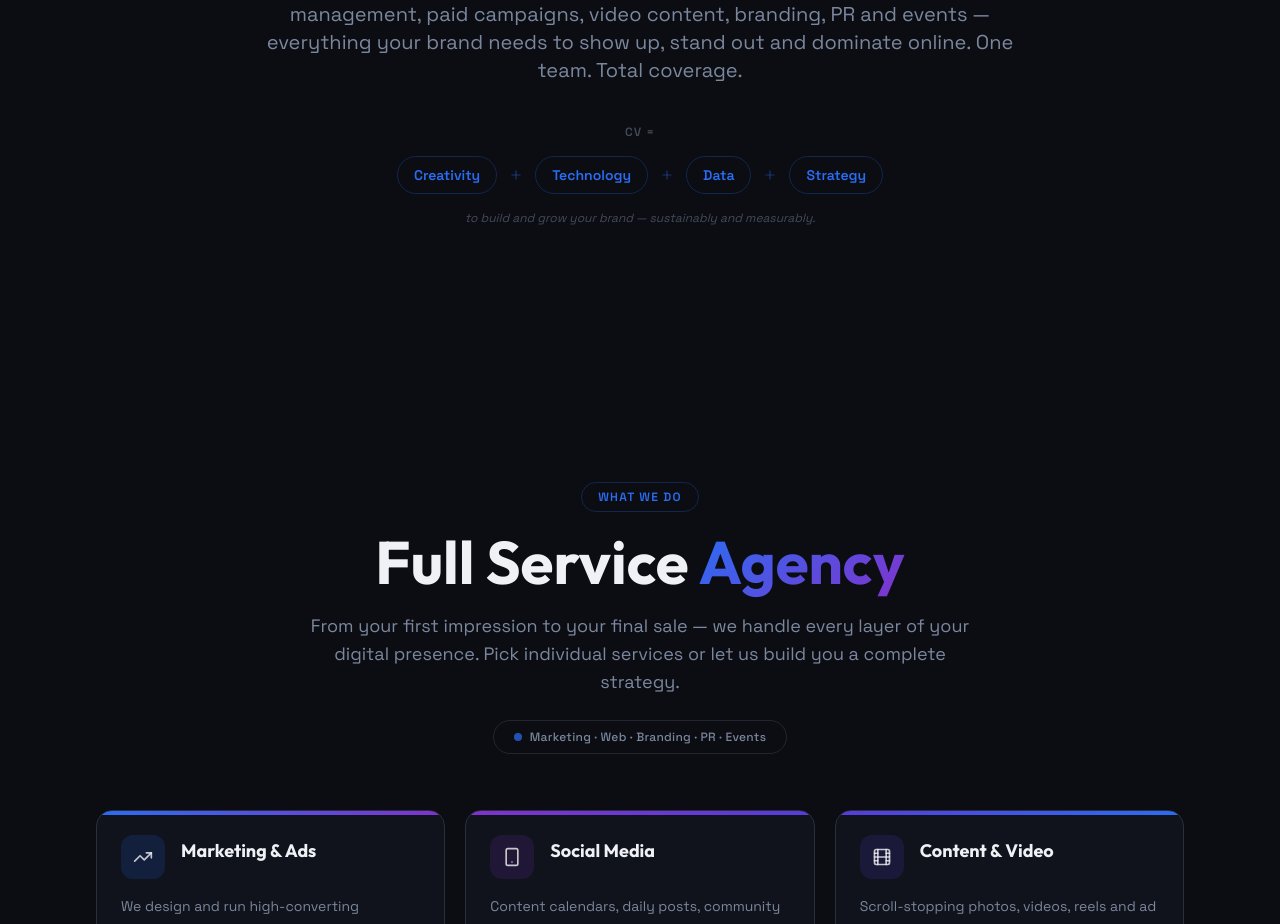
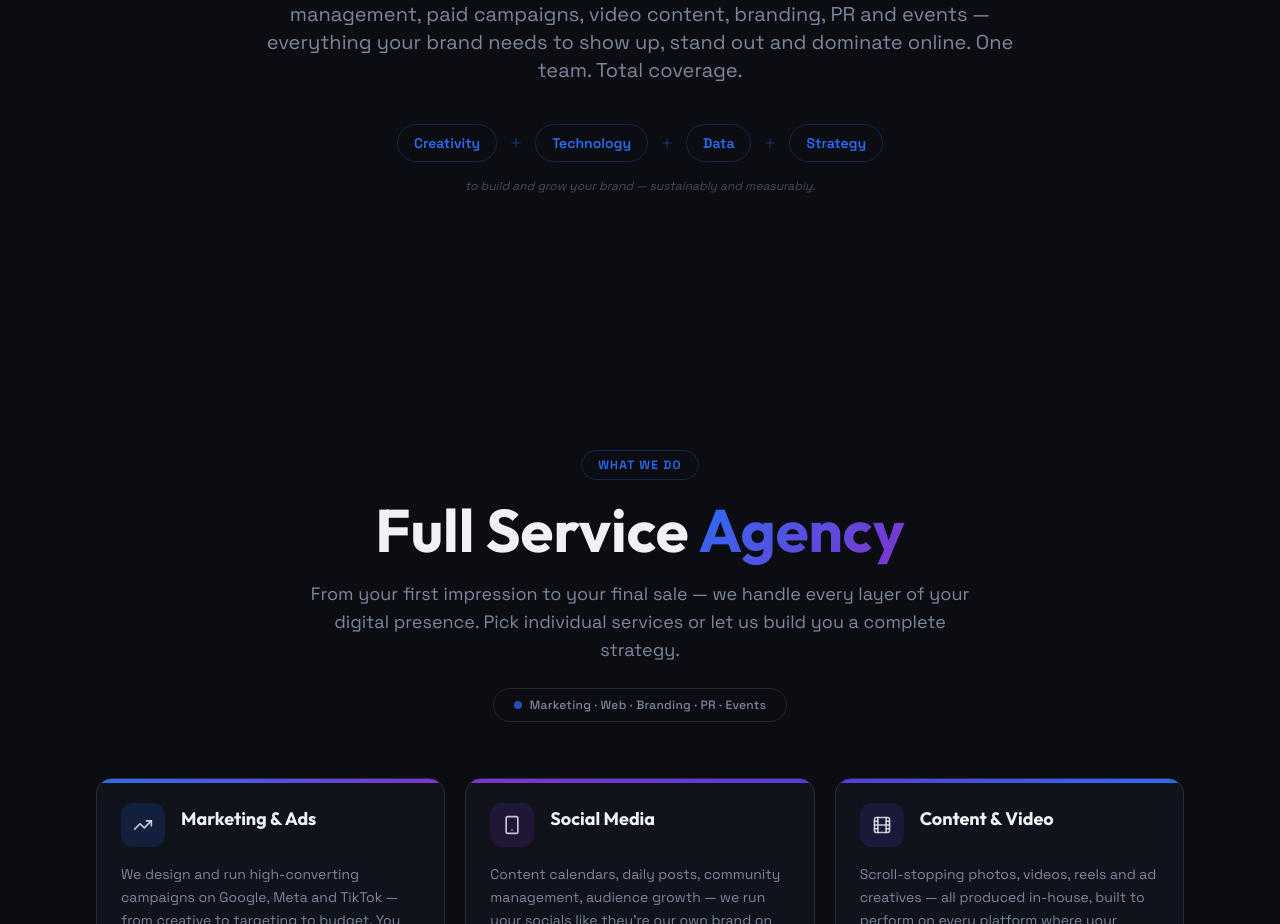
Before and after one commit to AlexandraMoldovan03/crux-vision, a React (Vite) app: page / in a window 1280 px wide. Shown: the part 1280-2204 px from the top of the page. Built offline with nearby package versions, Linux system fonts and the light colour scheme.

Commit message:
restore SocialProofSection1

```diff
--- a/src/components/AboutSection.tsx
+++ b/src/components/AboutSection.tsx
@@ -56,7 +56,6 @@ const AboutSection = () => {
         >
           {/* Label */}
           <p className="text-xs font-semibold tracking-widest uppercase text-muted-foreground/50 mb-4">
-            CV =
           </p>
 
           {/* Pills row */}
```
